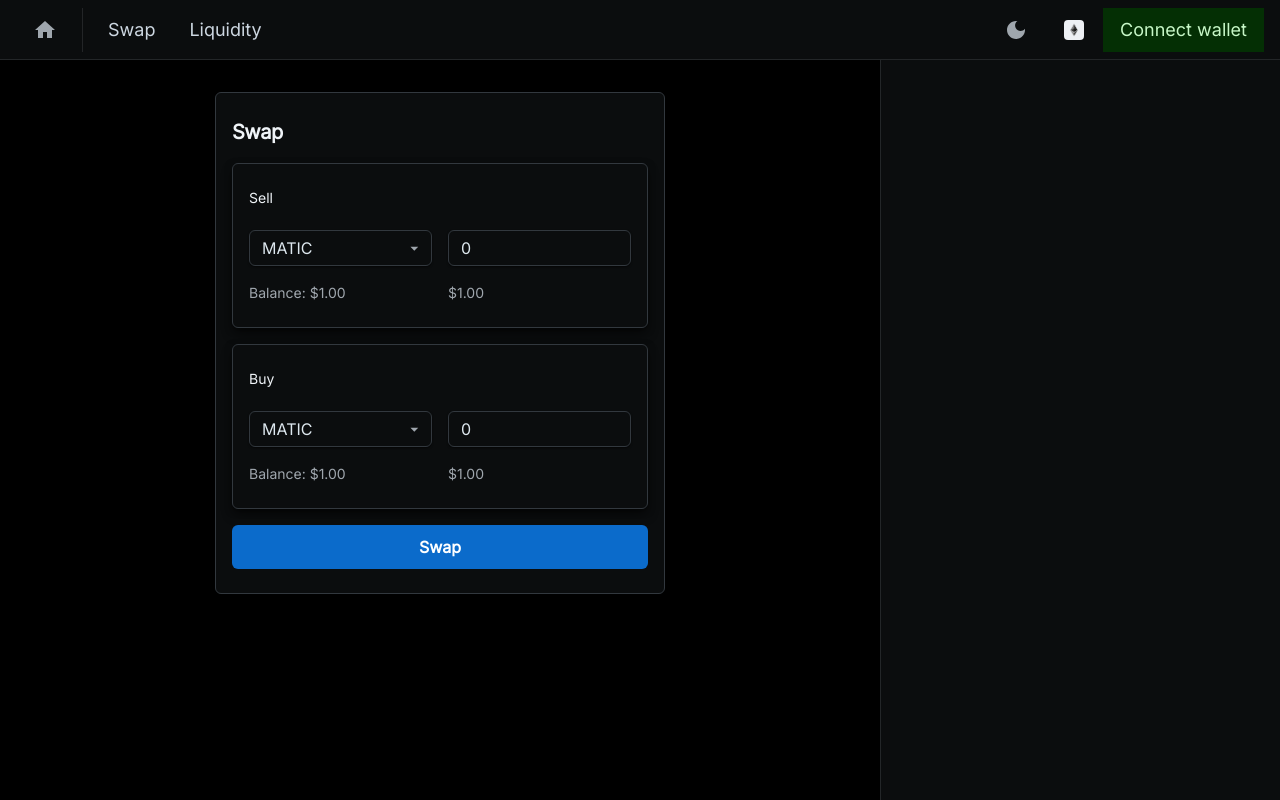
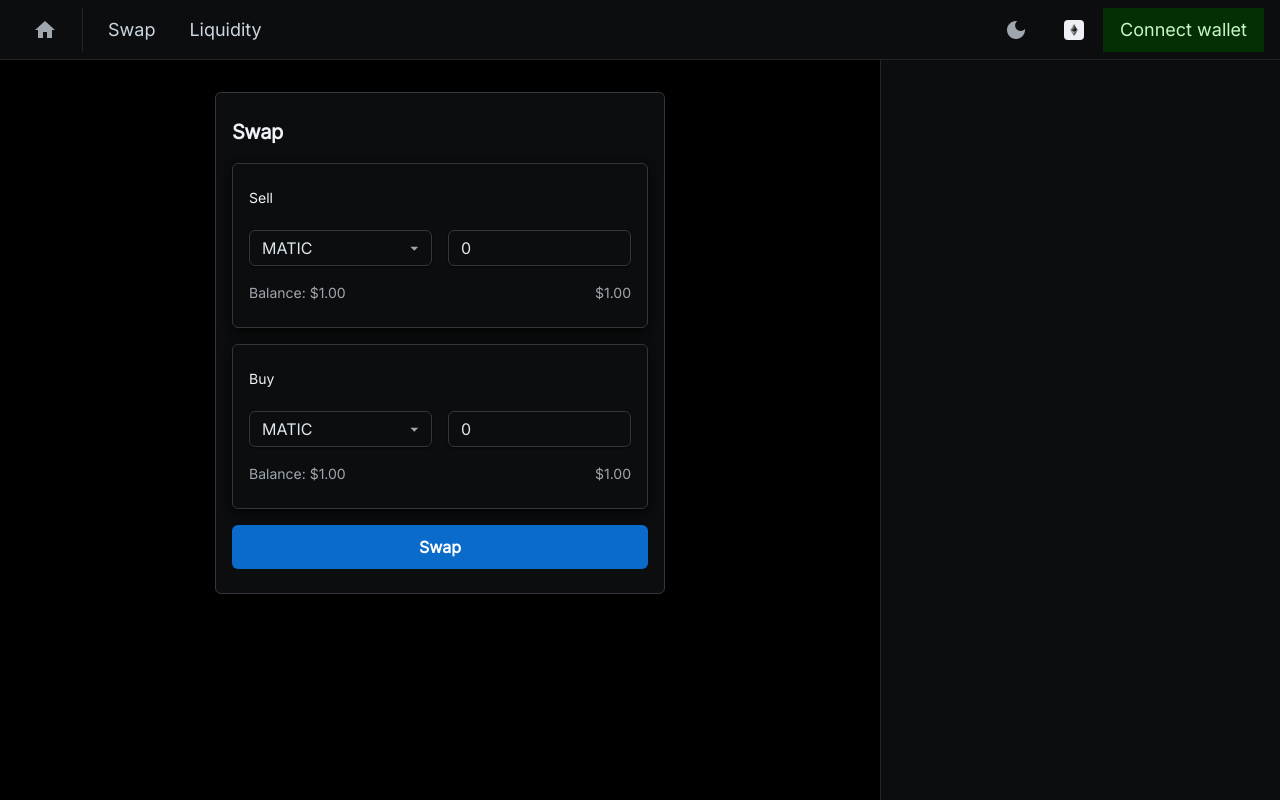
Before and after one commit to crypto-coins-exchange/crypto-coins-exchange, a React (Create React App) app in the folder src/: page / in a window 1280 px wide. Built offline with nearby package versions, Linux system fonts and the light colour scheme.

Commit message:
Text to right

```diff
--- a/src/src/components/swap/Swap.tsx
+++ b/src/src/components/swap/Swap.tsx
@@ -62,7 +62,7 @@ export const Swap = () => {
               <Typography level="body-sm">Balance: $1.00</Typography>
             </Grid>
             <Grid xs={6}>
-              <Typography level="body-sm">$1.00</Typography>
+              <Typography level="body-sm" textAlign="right">$1.00</Typography>
             </Grid>
           </Grid>
         </Sheet>
@@ -99,7 +99,7 @@ export const Swap = () => {
               <Typography level="body-sm">Balance: $1.00</Typography>
             </Grid>
             <Grid xs={6}>
-              <Typography level="body-sm">$1.00</Typography>
+              <Typography level="body-sm" textAlign="right">$1.00</Typography>
             </Grid>
           </Grid>
         </Sheet>
```
